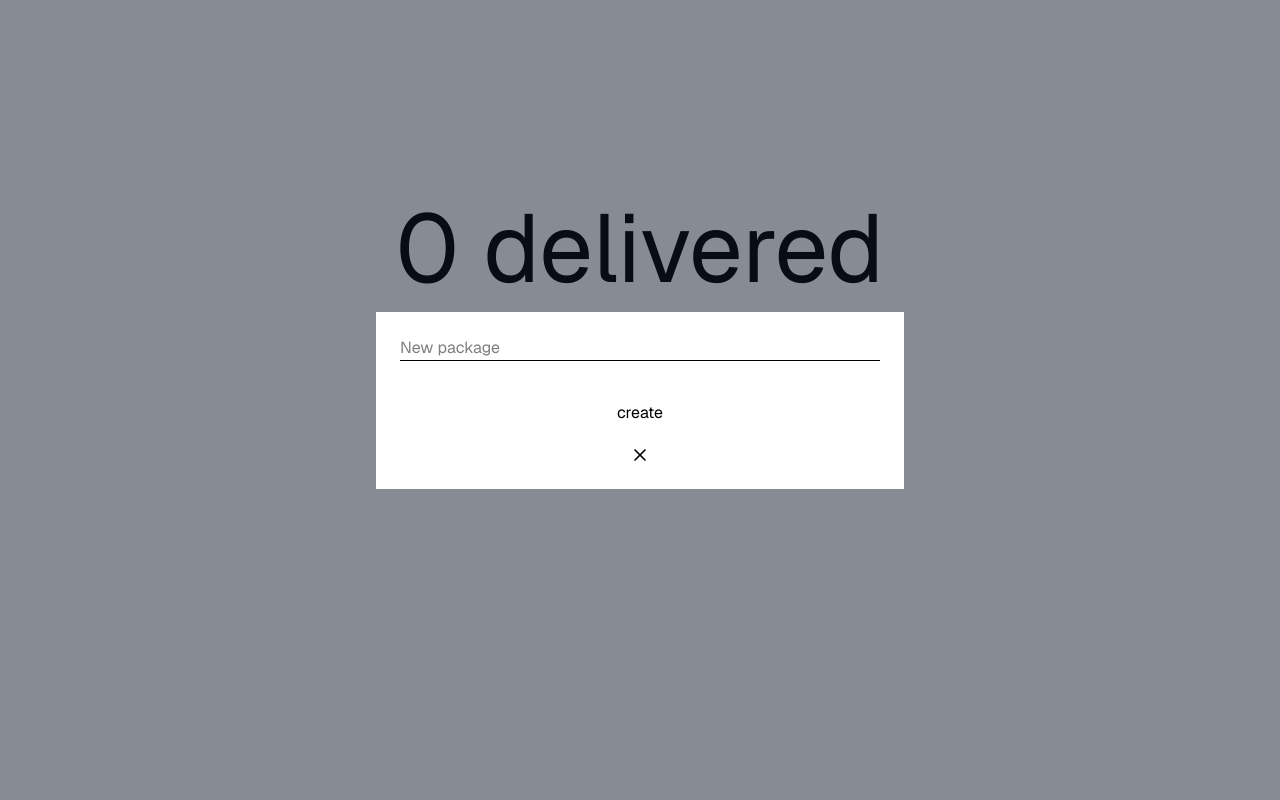
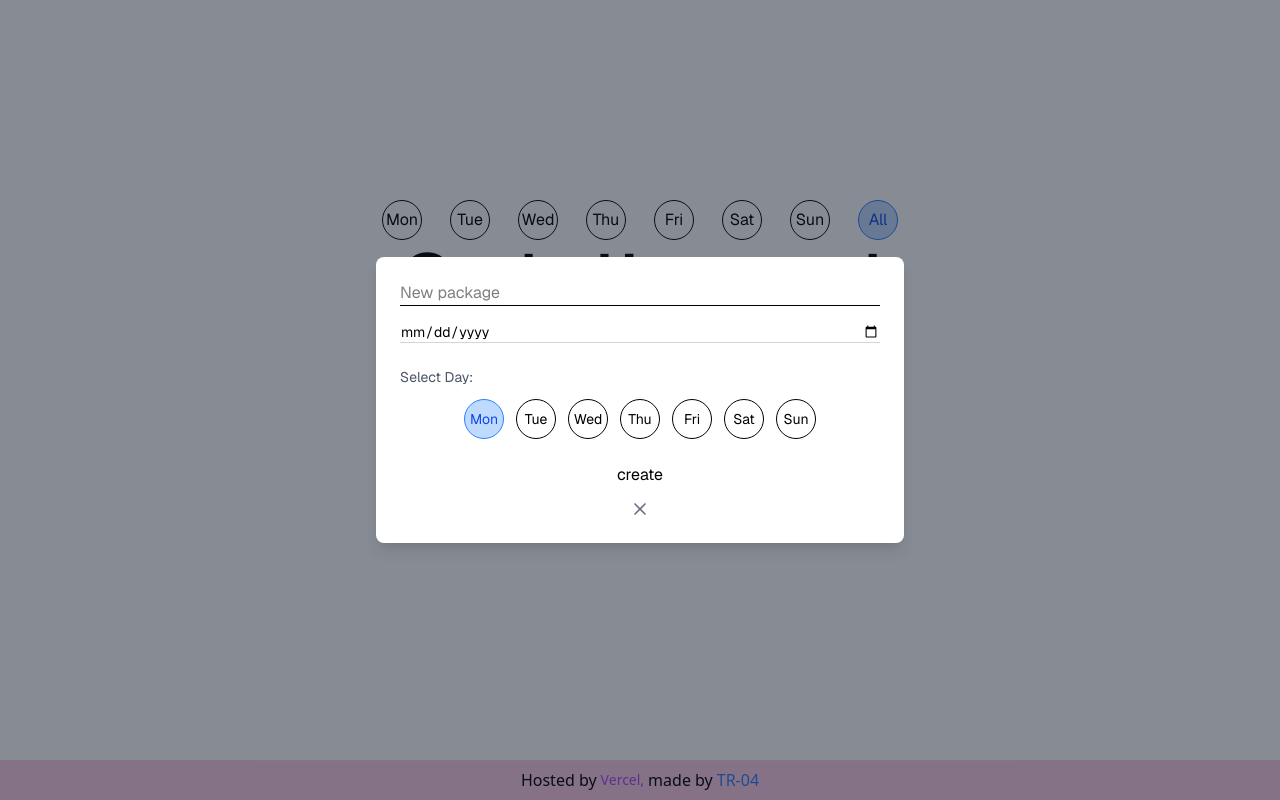
Before and after one commit to TR-04/todo, a React (Vite) app in the folder frontend/: page / in a window 1280 px wide. Both pictures are taken after a click on the button "Create". Built offline with nearby package versions, Linux system fonts and the light colour scheme.

Commit message:
updated package creation menu, added due dates and a day filter, added banner footer

```diff
--- a/frontend/src/App.tsx
+++ b/frontend/src/App.tsx
@@ -1,12 +1,16 @@
 import Background from "./components/background";
+import Footer from "./components/footer";
 import Todo from "./components/todo-board";
 
 function App() {
   return (
-    <>
+    <div className="min-h-screen flex flex-col">
       <Background />
-      <Todo />
-    </>
+      <div className="flex-1">
+        <Todo />
+      </div>
+      <Footer />
+    </div>
   );
 }
 
--- /dev/null
+++ b/frontend/src/components/footer.tsx
@@ -0,0 +1,26 @@
+
+const Footer = () => {
+  return (
+    <div className="flex justify-center w-full h-10 mt-10 bg-pink-200 bottom-0 items-center gap-1">
+      Hosted by
+
+      <a
+        href="https://vercel.com/tr-04s-projects"
+        target="_blank"
+        className="text-sm text-purple-500">Vercel,
+      </a>
+
+      made by
+
+      <a
+        href="https://github.com/TR-04"
+        target="_blank"
+        className="text-blue-500"
+      >
+        TR-04
+      </a>
+    </div>
+  );
+}
+
+export default Footer
--- a/frontend/src/components/todo-board.tsx
+++ b/frontend/src/components/todo-board.tsx
@@ -1,4 +1,4 @@
-import { PackagePlus, Package, PackageCheck, Send, Trash, FunnelPlus, ArrowDownUp, CircleOff, BookCheck } from "lucide-react";
+import { PackagePlus, Package, PackageCheck, Send, Trash, FunnelPlus, ArrowDownUp, BookCheck } from "lucide-react";
 import { useState, useEffect } from "react";
 import TodoPopup from "./todo-popup";
 
@@ -6,21 +6,25 @@ interface Todo {
   id: number;
   text: string;
   isFinished: boolean;
+  day: string;
+  deadline: string;
 }
 
 const Todo = () => {
   const [isPopupOpen, setIsPopupOpen] = useState(false);
+  const [selectedDay, setSelectedDay] = useState("All");
+
+  const days = ["Mon", "Tue", "Wed", "Thu", "Fri", "Sat", "Sun"];
 
   const [deliveredCount, setDeliveredCount] = useState(() => {
     const saved = localStorage.getItem('deliveredCount');
     return saved ? JSON.parse(saved) : 0;
   });
 
-  // Stpres all todos
+  // Stores all todos
   const [todos, setTodos] = useState<Todo[]>(() => {
     const saved = localStorage.getItem('todos');
     return saved ? JSON.parse(saved) : [];
-
   });
 
   // Save todos to localStorage whenever they change
@@ -46,60 +50,85 @@ const Todo = () => {
     );
   };
 
-  // const HandleKeyDown = (e: React.KeyboardEvent) => {
-  //   if (e.key === "Enter") {
-  //     addTodoPopup();
-  //   }
-  // };
-
-  const addTodoPopup = (text: string) => {
+  const addTodoPopup = (text: string, day: string, deadline: string) => {
     // Check input is not blank
     if (text.trim()) {
       const newTodo: Todo = {
         id: Date.now(),
         text: text,
         isFinished: false,
+        day: day,
+        deadline: deadline,
       };
       setTodos([...todos, newTodo]);
     }
   };
 
   const deleteTodo = (id: number) => {
-    setTodos(todos.filter((todos) => todos.id !== id));
+    setTodos(todos.filter((todo) => todo.id !== id));
   };
 
   const sendTodo = (id: number) => {
-    const todo = todos.find((todos) => todos.id === id);
+    const todo = todos.find((todo) => todo.id === id);
     if (todo && todo.isFinished) {
       addDelivery();
       deleteTodo(id);
     }
   };
 
+  // Filter todos based on selected day
+  const filteredTodos = selectedDay === "All"
+    ? todos
+    : todos.filter(todo => todo.day === selectedDay);
+
   return (
     <div className="font-geist flex flex-col items-center mt-50">
-      <div className="text-8xl text-black mb-5 flex flex-row">
+
+      {/*Color of the day changes depending on how many tasks set in that day*/}
+      <div className="flex flex-row gap-7">
+        {days.map((day) => (
+          <div
+            key={day}
+            className={`flex rounded-full border-1 p-3 h-10 w-10 justify-center items-center cursor-pointer select-none ${
+              selectedDay === day
+                ? "bg-blue-200 border-blue-500 text-blue-700"
+                : "hover:bg-gray-100"
+            }`}
+            onClick={() => setSelectedDay(day)}
+          >
+            {day}
+          </div>
+        ))}
+        <div
+          className={`flex rounded-full border-1 p-3 h-10 w-10 justify-center items-center cursor-pointer select-none ${
+            selectedDay === "All"
+              ? "bg-blue-200 border-blue-500 text-blue-700"
+              : "hover:bg-gray-100"
+          }`}
+          onClick={() => setSelectedDay("All")}
+        >
+          All
+        </div>
+      </div>
+
+      <div className="text-8xl text-black mb-5 flex flex-row select-none">
         {deliveredCount} delivered
       </div>
 
-      <div className="flex flex-row gap-7">
-        <button className="cursor-pointer flex flex-row gap-2" onClick={() => setIsPopupOpen(true)}>
+      {/*Implement these future features*/}
+      <div className="flex flex-row gap-7 select-none">
+        <button className="cursor-pointer flex flex-row gap-2 text-gray-400 line-through">
           Filter
           <FunnelPlus size={22} />
         </button>
 
-        <button className="cursor-pointer flex flex-row gap-2" onClick={() => setIsPopupOpen(true)}>
+        <button className="cursor-pointer flex flex-row gap-2 text-gray-400 line-through">
           Sort
           <ArrowDownUp size={22} />
         </button>
 
-        <button className="cursor-pointer flex flex-row gap-2" onClick={() => setIsPopupOpen(true)}>
-          Cancelled
-          <CircleOff size={22} />
-        </button>
-
-        <button className="cursor-pointer flex flex-row gap-2" onClick={() => setIsPopupOpen(true)}>
-          Finished
+        <button className="cursor-pointer flex flex-row gap-2 text-gray-400 line-through">
+          Calendar
           <BookCheck size={22} />
         </button>
 
@@ -110,8 +139,8 @@ const Todo = () => {
       </div>
 
       <div className="flex flex-col justify-center gap-5 h-auto pt-5 w-auto items-center">
-        {todos.map((todo) => (
-          <div className="flex flex-row">
+        {filteredTodos.map((todo) => (
+          <div className="flex flex-row" key={todo.id}>
             <div className="flex justify-center px-2 h-auto border-1 border-r-0 rounded-l-lg bg-red-200 border-red-500">
               <button
                 className="cursor-pointer text-red-700"
@@ -121,13 +150,10 @@ const Todo = () => {
               </button>
             </div>
 
-            <div
-              key={todo.id}
-              className="rounded-r-lg border-black border-1 flex items-center w-140 h-auto p-4 justify-between pl-5 pr-5"
-            >
+            <div className="rounded-r-lg border-black border-1 flex items-center w-140 h-auto p-4 justify-between pl-5 pr-5">
               <div className="flex-row flex items-center gap-10">
                 <button
-                  className={`cursor-pointer rounded-full border-1 p-1 transition-all duration-300 ${todo.isFinished ? "bg-green-200 border-green-500" : ""}`}
+                  className={`cursor-pointer rounded-full border-1 p-1 ${todo.isFinished ? "bg-green-200 border-green-500" : ""}`}
                   onClick={() => toggleFinish(todo.id)}
                 >
                   {todo.isFinished ? (
@@ -137,10 +163,18 @@ const Todo = () => {
                   )}
                 </button>
 
-                <div
-                  className={`flex w-95 overflow-hidden h-auto ${todo.isFinished ? "line-through text-gray-400" : ""}`}
-                >
-                  {todo.text}
+                <div className="flex flex-col">
+                  <div
+                    className={`flex w-95 overflow-hidden h-auto ${todo.isFinished ? "line-through text-gray-400" : ""}`}
+                  >
+                    {todo.text}
+                  </div>
+                  <div className="text-xs text-gray-500 mt-1 select-none flex gap-2">
+                    <span>{todo.day}</span>
+                    {todo.deadline && <span>•</span>}
+
+                    {todo.deadline && <span> Due: {new Date(todo.deadline).toLocaleDateString('en-GB')}</span>}
+                  </div>
                 </div>
               </div>
 
@@ -157,10 +191,10 @@ const Todo = () => {
 
       <TodoPopup
         isOpen={isPopupOpen}
-        close={()=>setIsPopupOpen(false)}
+        close={() => setIsPopupOpen(false)}
         submit={addTodoPopup}
+        initialDay={selectedDay === "All" ? "Mon" : selectedDay}
       />
-
 
     </div>
   );
--- a/frontend/src/components/todo-popup.tsx
+++ b/frontend/src/components/todo-popup.tsx
@@ -1,51 +1,93 @@
-import { useState } from 'react';
+import { useState, useEffect } from 'react';
 import { X } from 'lucide-react';
 
 interface TodoPopupProps {
   isOpen: boolean;
   close: () => void;
-  submit: (text: string) => void;
+  submit: (text: string, day: string, deadline: string) => void;
+  initialDay: string;
 }
 
+const TodoPopup = ({ isOpen, close, submit, initialDay }: TodoPopupProps) => {
+  const [text, setText] = useState('');
+  const [deadline, setDeadline] = useState('');
 
+  // To prevent reinitialisation, the value does not change from the first mount
+  // It mounts first, then when we open up the create menu it stays as this value forever
+  // So we need to update initial day whenever we open creat, thus, we use useeffect
+  const [selectedDay, setSelectedDay] = useState(initialDay);
 
-const TodoPopup = ({ isOpen, close, submit }: TodoPopupProps) => {
+  const days = ["Mon", "Tue", "Wed", "Thu", "Fri", "Sat", "Sun"];
 
-const [text, setText] = useState('');
+  // Update our selected day everytime initial day changes
+  // since the component only mounts once (we always use starting
+  // value when first mounted in this case)
+  useEffect(() => {
+    setSelectedDay(initialDay);
+  }, [initialDay]);
 
-if(!isOpen) return null;
+  if (!isOpen) return null;
 
   const handleSubmit = () => {
     if (text.trim()) {
-    submit(text);
+      submit(text, selectedDay, deadline);
       setText('');
-    close();
     }
   };
 
-
   return (
     <div className='fixed inset-0 bg-gray-900/50 flex items-center justify-center z-50'>
-      <div className='bg-white p-6 flex flex-col'>
+      <div className='bg-white p-6 flex flex-col rounded-lg shadow-lg'>
         <input
-            className="focus:outline-none border-b border-black w-120"
+          className="focus:outline-none border-b border-black w-120 mb-4"
           type="text"
           placeholder="New package"
+          value={text}
           onChange={(e) => setText(e.target.value)}
         />
 
-        <button className="cursor-pointer self-center mt-10 w-auto" onClick={handleSubmit}>
+        <input
+          className="focus:outline-none border-b border-gray-300 w-120 mb-6 text-sm"
+          type="date"
+          value={deadline}
+          onChange={(e) => setDeadline(e.target.value)}
+        />
+
+        <div className="mb-6">
+          <div className="text-sm text-gray-600 mb-3">Select Day:</div>
+          <div className="flex flex-row gap-3 justify-center">
+            {days.map((day) => (
+              <div
+                key={day}
+                className={`flex rounded-full border-1 p-2 h-10 w-10 justify-center items-center cursor-pointer select-none text-sm ${
+                  selectedDay === day
+                    ? "bg-blue-200 border-blue-500 text-blue-700"
+                    : "hover:bg-gray-100"
+                }`}
+                onClick={() => setSelectedDay(day)}
+              >
+                {day}
+              </div>
+            ))}
+          </div>
+        </div>
+
+        <button
+          className="cursor-pointer self-center mb-3 hover:text-blue-600 transition-colors"
+          onClick={handleSubmit}
+        >
           create
         </button>
 
-        <button className="cursor-pointer mt-5 flex self-center w-auto" onClick={close}>
+        <button
+          className="cursor-pointer flex self-center w-auto text-gray-500 hover:text-gray-700"
+          onClick={close}
+        >
           <X size={20}/>
         </button>
-
       </div>
-
     </div>
   );
 };
 
-export default TodoPopup
+export default TodoPopup;
```
Lines whose indentation alone changed are shown as unchanged.
